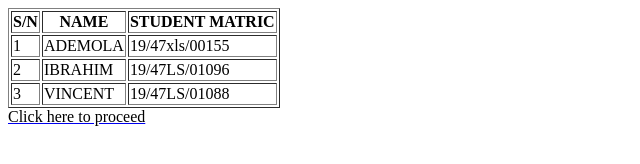
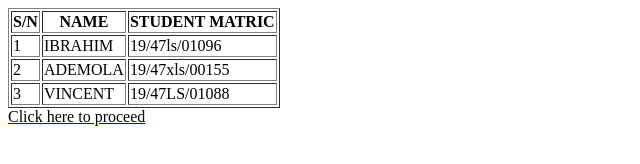
Before and after one commit to ibrahim2474/ibrahim2474.github.io, a plain HTML site: page matric number.html in a window 1280 px wide. Shown: the full height of the page, 0-640 px from the left. Drawn offline with Linux system fonts and the light colour scheme.

Commit message:
Update and rename Demola html file.html to matric number.html

```diff
--- a/Demola html file.html
+++ b/matric number.html
@@ -11,12 +11,12 @@
 </tr>
 <tr>
     <td>1</td>
-<td>ADEMOLA </td>
-<td> 19/47xls/00155
+<td>IBRAHIM</td>
+<td> 19/47ls/01096
 <tr>
 <td>2</td>
-<td>IBRAHIM</td>
-<td> 19/47LS/01096
+<td>ADEMOLA</td>
+<td> 19/47xls/00155
 <tr>
 <td>3</td>
 <td>VINCENT</td>
```
